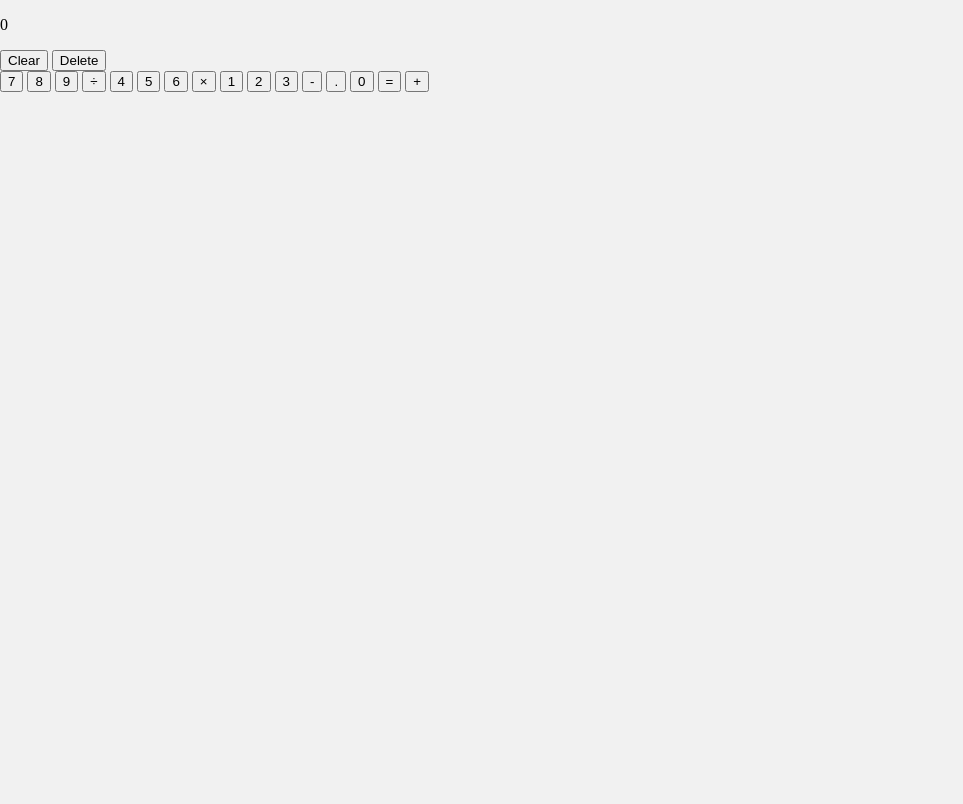
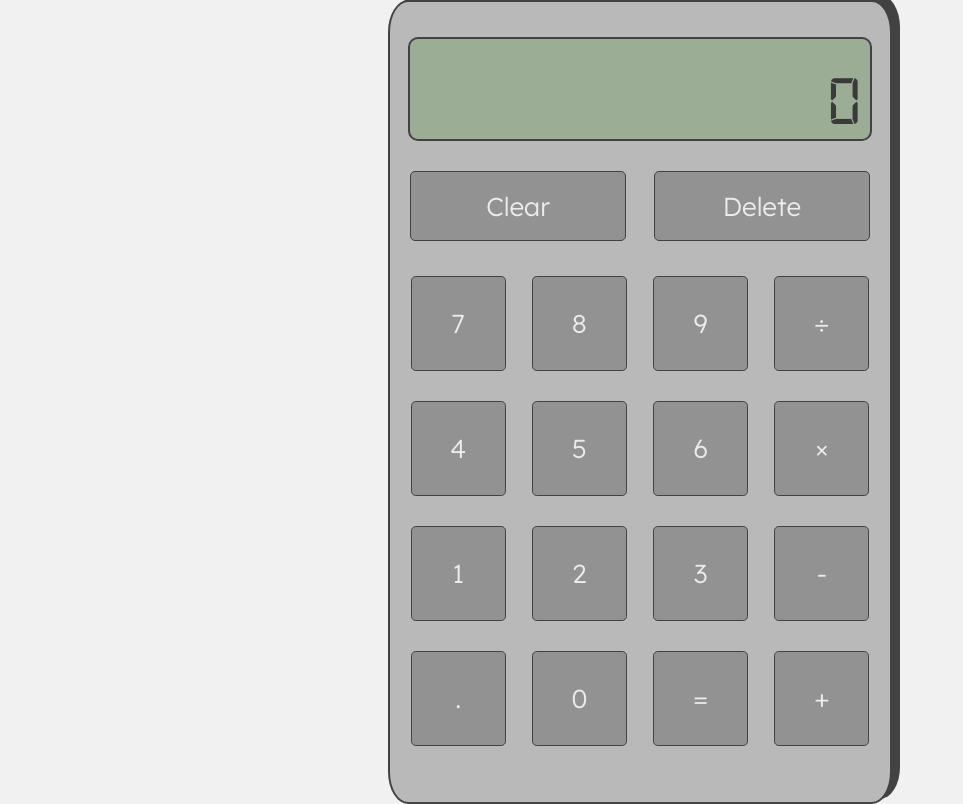
Before and after one commit to dprus/calculator, a plain HTML site: page index.html in a window 1280 px wide. Shown: the whole page, without its empty margins (0-963 px from the left). Drawn offline with Linux system fonts and the light colour scheme.

Commit message:
css added

```diff
--- a/index.html
+++ b/index.html
@@ -8,9 +8,13 @@
     <title>Calculator</title>
     <script src="script.js" defer></script>
     <link rel="stylesheet" href="style.css">
+    <link rel="preconnect" href="https://fonts.googleapis.com">
+    <link rel="preconnect" href="https://fonts.gstatic.com" crossorigin>
+    <link href="https://fonts.googleapis.com/css2?family=Lexend+Deca:wght@300&display=swap" rel="stylesheet">
 </head>
 
 <body>
+    <section>
         <div class="calculator">
             <div class="calculatorScreen">
                 <p>0</p>
@@ -40,6 +44,7 @@
                 <button class="btn equalBtn">=</button>
                 <button class="btn" data-operation>+</button>
             </div>
+    </section>
 </body>
 
 
--- a/style.css
+++ b/style.css
@@ -1,5 +1,116 @@
+@font-face {
+    font-family: digital-7;
+    src: url(/fonts/Digital7-rg1mL.ttf);
+}
+
 body {
     margin: 0;
     padding: 0;
     background-color: rgb(241, 241, 241);
+    /* Disable text selection */
+    -webkit-touch-callout: none; /* iOS Safari */
+    -webkit-user-select: none; /* Safari */
+     -khtml-user-select: none; /* Konqueror HTML */
+       -moz-user-select: none; /* Old versions of Firefox */
+        -ms-user-select: none; /* Internet Explorer/Edge */
+            user-select: none; /* Non-prefixed version, currently
+                                  supported by Chrome, Edge, Opera and Firefox */
 }
+
+section {
+    display: flex;
+    align-items: center;
+    justify-content: center;
+    height: 100vh;
+}
+
+.calculator {
+    display: flex;
+    flex-direction: column;
+    width: 500px;
+    height: 800px;
+    margin: auto;
+    align-items: center;
+    background-color: rgb(185, 185, 185);
+    border-radius: 4%;
+    border: 2px solid rgb(66, 66, 66);
+    box-shadow: 8px -5px 0px rgb(66, 66, 66);
+}
+
+.calculatorScreen {
+    display: flex;
+    width: 460px;
+    height: 100px;
+    background-color: rgb(156, 173, 150);
+    border-radius: 10px;
+    margin-top: 7%;
+    margin-bottom: 5%;
+    align-items: flex-end;
+    justify-content: right;
+    border: 2px solid rgb(66, 66, 66);
+}
+
+.calculatorScreen p {
+    color: rgb(58, 58, 58);
+    font-size: 70px;
+    margin-bottom: 0.5%;
+    margin-right: 2%;
+    font-family: "digital-7";
+}
+
+.upperButtons {
+    width: 460px;
+    height: 80px;
+    display: flex;
+    align-items: center;
+    justify-content: center;
+    gap: 6%
+}
+
+.upperButtons button {
+    font-family: 'Lexend Deca', sans-serif;
+    background-color: rgb(146, 146, 146);
+    border-radius: 5px;
+    width: 240px;
+    height: 70px;
+    color: rgb(236, 236, 236);
+    font-size: 26px;
+    border: 1.5px solid rgb(66, 66, 66);
+}
+
+.bottomButtons {
+    width: 460px;
+    height: 500px;
+    display: flex;
+    flex-wrap: wrap;
+    align-items: center;
+    justify-content: center;
+    gap: 5.7%;
+    margin-top: 3%;
+}
+
+.bottomButtons button{
+    font-family: 'Lexend Deca', sans-serif;
+    background-color: rgb(146, 146, 146);
+    border: none;
+    border-radius: 5%;
+    color: rgb(236, 236, 236);
+    width: 95px;
+    height: 95px;
+    font-size: 26px;
+    border: 1.5px solid rgb(66, 66, 66);
+}
+
+.btn:hover {
+    cursor: pointer;
+    background-color: rgb(92, 92, 92);
+    transition: 100ms;
+    scale: 1.02;
+}
+
+.btn:active {
+    cursor: pointer;
+    background-color: rgb(92, 92, 92);
+    transition: 100ms;
+    scale: 1.04;
+}
```
Also changed, not shown: fonts/Digital7-rg1mL.ttf (added). Lines whose indentation alone changed are shown as unchanged.
